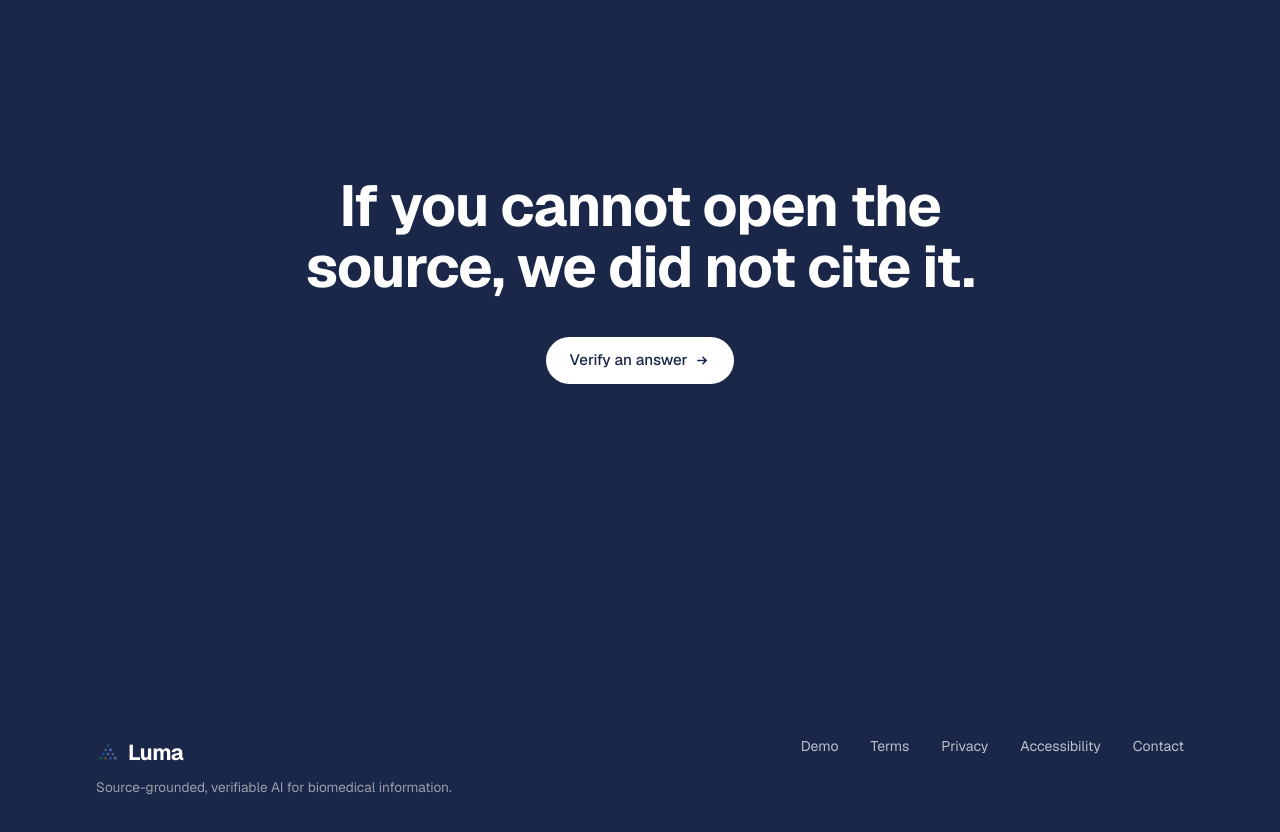
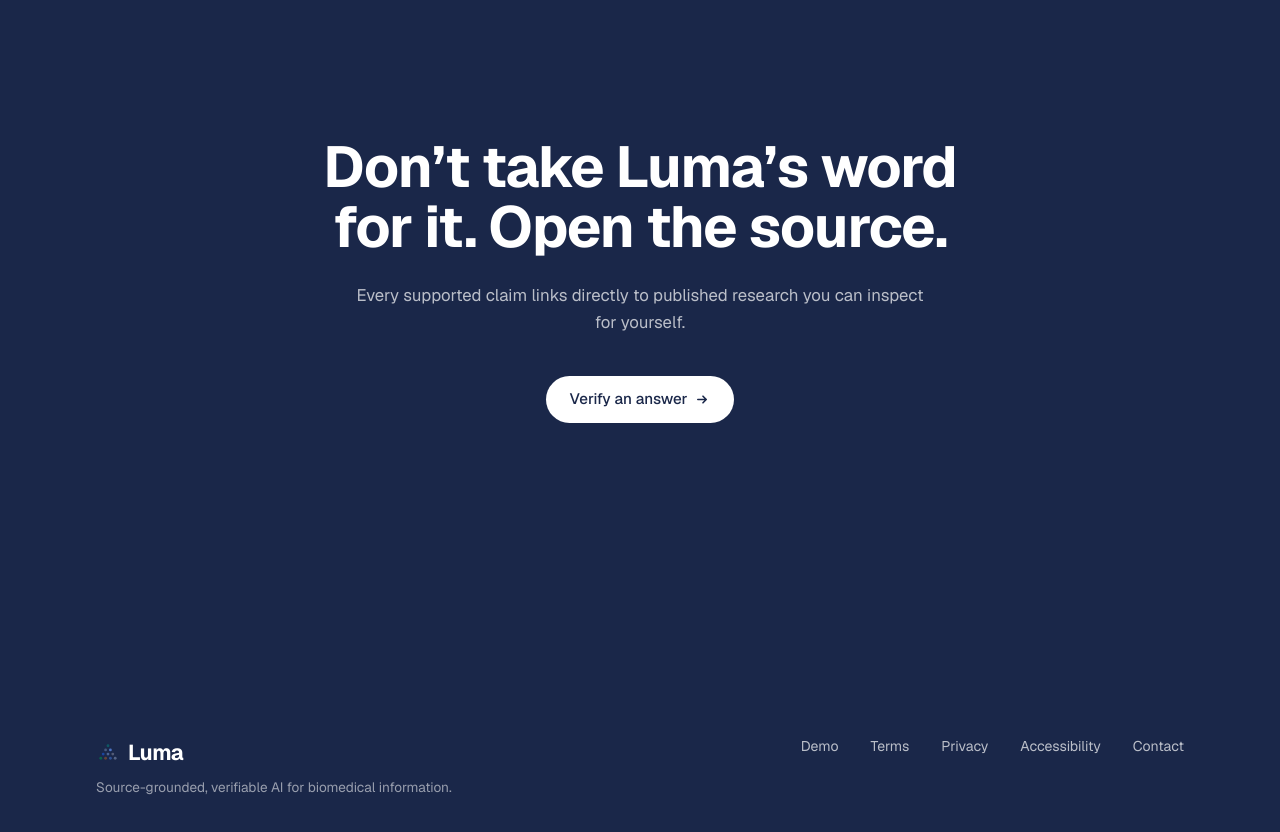
Before and after one commit to helloluma/Luma, a Next.js app in the folder web/: page / in a window 1280 px wide. Shown: the part 4120-4952 px from the top of the page. Built offline with nearby package versions, Linux system fonts and the light colour scheme.

Commit message:
CTA: "Don't take Luma's word for it. Open the source." + subtext
Co-Authored-By: Claude Opus 4.8 (1M context) <noreply@anthropic.com>
Claude-Session: https://claude.ai/code/session_01PCW3WnuBnsEqNyFSLaCfSF

```diff
--- a/web/app/page.tsx
+++ b/web/app/page.tsx
@@ -374,8 +374,11 @@ export default function Home() {
       <section className="section-dark relative z-10 flex min-h-screen items-center bg-ink text-white">
         <div className="mx-auto w-full max-w-5xl px-8 py-20 text-center">
           <h2 className="mx-auto max-w-3xl text-[2.6rem] font-bold leading-[1.05] tracking-[-0.02em] text-white text-balance sm:text-[3.6rem]">
-            If you cannot open the source, we did not cite it.
+            Don’t take Luma’s word for it. Open the source.
           </h2>
+          <p className="mx-auto mt-6 max-w-xl text-[1.05rem] leading-relaxed text-white/70 text-pretty">
+            Every supported claim links directly to published research you can inspect for yourself.
+          </p>
           <div className="mt-10 flex justify-center">
             <Link
               href="/demo"
```
